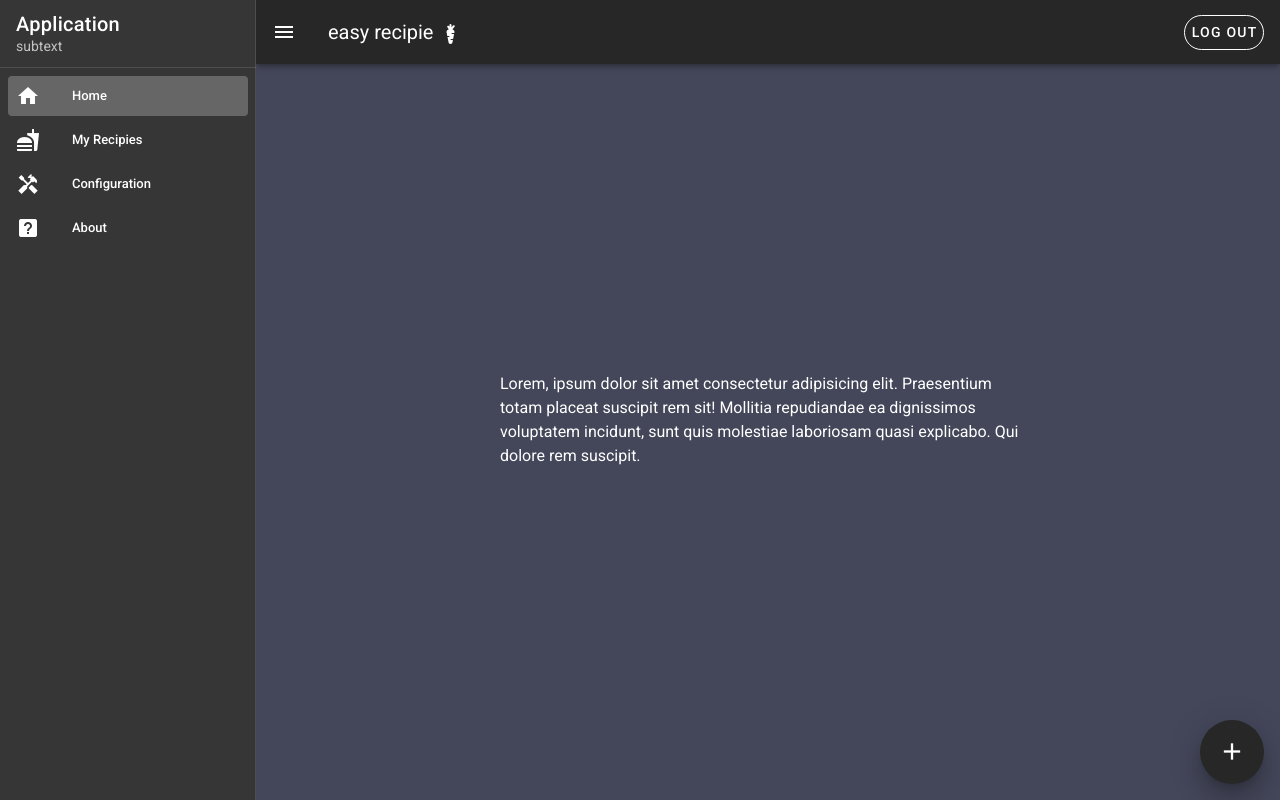
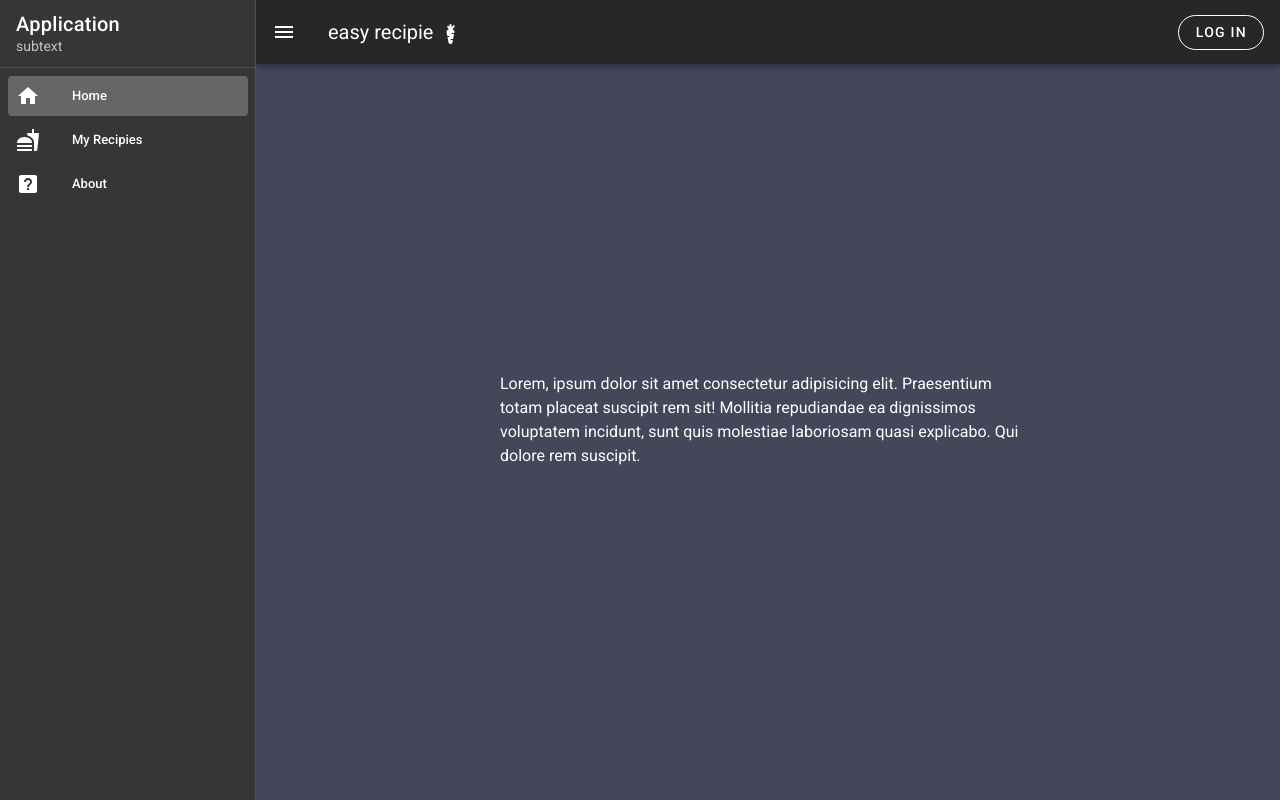
Before and after one commit to MauroMontan/recipe-frontend, a Vue app: page / in a window 1280 px wide. Built offline with nearby package versions, Linux system fonts and the light colour scheme.

Commit message:
netlify deploy

```diff
--- a/src/App.vue
+++ b/src/App.vue
@@ -1,5 +1,5 @@
 <template>
-  <v-app style="background-color:#44475a" id="inspire">
+  <v-app style="background-color: #44475a" id="inspire">
     <v-navigation-drawer dark v-model="drawer" app>
       <v-list-item>
         <v-list-item-content>
@@ -53,22 +53,18 @@ export default {
     items: [
       { title: "Home", icon: "mdi-home", to: "/" },
       { title: "My Recipies", icon: "mdi-food", to: "/recipies" },
-      { title: "Configuration", icon: "mdi-hammer-screwdriver", to: "/config" },
       { title: "About", icon: "mdi-help-box", to: "/about" },
-
     ],
     right: null,
   }),
 
   computed: {
     loginStatus() {
+      console.log(this.$store.state.isLogin);
       return this.$store.state.isLogin;
     },
   },
   mounted() {
-    if (this.$store.getters.getCurrentToken !== "") {
-      this.$store.commit("setLoginStatus", true);
-    }
     if (this.$store.getters.getCurrentToken === "") {
       this.$store.commit("setLoginStatus", false);
     }
```
Also changed, not shown: 1 other file (tests, documents, lock files or other folders).
